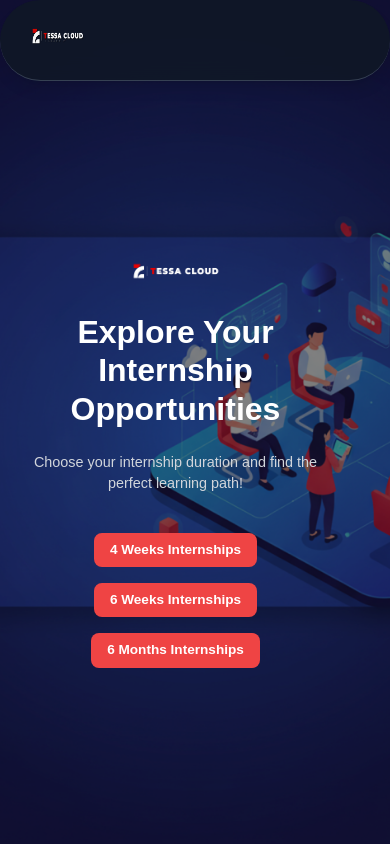
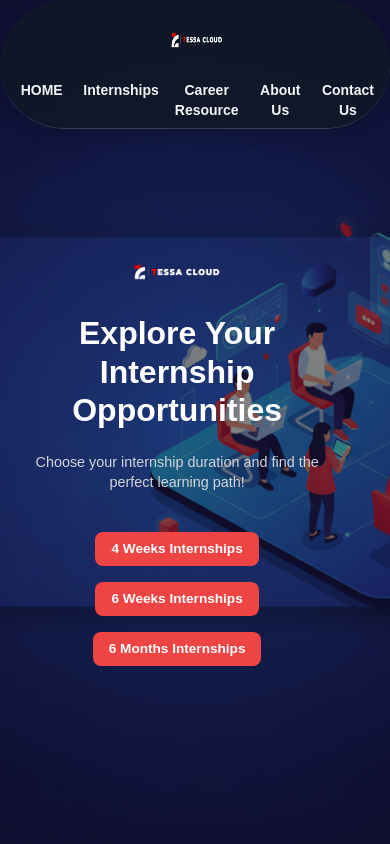
Before and after one commit to roshandsc/FLIM_INDUSTRY_HERO_SECTION, a Next.js app in the folder Intership_Platform/tessa-cloud/: page / in a window 390 px wide. Shown: the top 844 px of the page. Built offline with nearby package versions, Linux system fonts and the light colour scheme.

Commit message:
Add mobile responsiveness to page.jsx

```diff
--- a/Intership_Platform/tessa-cloud/src/app/page.jsx
+++ b/Intership_Platform/tessa-cloud/src/app/page.jsx
@@ -47,73 +47,73 @@
     <div className="min-h-screen bg-gradient-to-b from-gray-900 to-black text-white overflow-x-hidden">
       {/* ------------------------- Header Navigation ------------------------- */}
       <header className="bg-gray-900/95 text-gray-100 shadow-lg fixed top-0 left-0 w-full z-50 backdrop-blur-md border-b border-gray-700 transition-all duration-300 rounded-full">
-        <div className="max-w-2xl mx-auto px-6 py-1 flex flex-wrap items-left justify-left">
-          <div className="flex items-center flex-shrink-0 space-x-2 w-full sm:w-auto mb-2 sm:mb-0">
+        <div className="max-w-2xl mx-auto px-4 sm:px-6 py-2 flex flex-col sm:flex-row items-center justify-between gap-2 sm:gap-0">
+          <div className="flex items-center space-x-2">
             <img
               src="/Tessa_Cloud_Learn_Logo_2-removebg-preview.png"
               alt="Tessa Cloud Logo"
-              className="w-16 h-16 sm:w-20 sm:h-20 md:w-24 md:h-24 object-contain"
+              className="w-16 sm:w-20 md:w-24 h-auto object-contain"
             />
-            <nav className="hidden md:flex space-x-6 text-sm font-semibold text-gray-100">
+          </div>
+          <nav className="flex flex-wrap sm:flex-nowrap justify-center sm:justify-start w-full sm:w-auto gap-4 sm:gap-6 text-sm font-semibold text-gray-100">
             <a
               href="#home"
-                className="relative group hover:text-purple-400 transition-colors duration-300"
+              className="relative group hover:text-purple-400 transition-colors duration-300 flex-1 text-center sm:text-left"
             >
               HOME
               <span className="absolute bottom-0 left-0 w-full h-[2px] bg-purple-400 transform scale-x-0 group-hover:scale-x-100 transition-transform duration-300 origin-left"></span>
             </a>
             <a
               href="#internships"
-                className="relative group hover:text-purple-400 transition-colors duration-300"
+              className="relative group hover:text-purple-400 transition-colors duration-300 flex-1 text-center sm:text-left"
             >
               Internships
               <span className="absolute bottom-0 left-0 w-full h-[2px] bg-purple-400 transform scale-x-0 group-hover:scale-x-100 transition-transform duration-300 origin-left"></span>
             </a>
             <a
               href="#career"
-                className="relative group hover:text-purple-400 transition-colors duration-300"
+              className="relative group hover:text-purple-400 transition-colors duration-300 flex-1 text-center sm:text-left"
             >
               Career Resource
               <span className="absolute bottom-0 left-0 w-full h-[2px] bg-purple-400 transform scale-x-0 group-hover:scale-x-100 transition-transform duration-300 origin-left"></span>
             </a>
             <a
               href="#about"
-                className="relative group hover:text-purple-400 transition-colors duration-300"
+              className="relative group hover:text-purple-400 transition-colors duration-300 flex-1 text-center sm:text-left"
             >
               About Us
               <span className="absolute bottom-0 left-0 w-full h-[2px] bg-purple-400 transform scale-x-0 group-hover:scale-x-100 transition-transform duration-300 origin-left"></span>
             </a>
             <a
               href="#contact"
-                className="relative group hover:text-purple-400 transition-colors duration-300"
+              className="relative group hover:text-purple-400 transition-colors duration-300 flex-1 text-center sm:text-left"
             >
               Contact Us
               <span className="absolute bottom-0 left-0 w-full h-[2px] bg-purple-400 transform scale-x-0 group-hover:scale-x-100 transition-transform duration-300 origin-left"></span>
             </a>
           </nav>
         </div>
-        </div>
       </header>
       {/* ----------------------------- Hero Section ----------------------------- */}
-      <section className="hero-section relative w-full h-screen flex flex-col items-center justify-start text-center overflow-hidden pt-[15vh]">
+      <section className="hero-section relative w-full h-screen flex flex-col items-center justify-start text-center overflow-hidden pt-[15vh] px-4 sm:px-6">
         {/* Background overlay */}
         <div
           className="absolute top-0 left-0 w-full h-full bg-cover bg-center bg-no-repeat filter brightness-50"
           style={{ backgroundImage: "url('/banner_img_ts.png')" }}
         ></div>
 
-        <div className="hero-content relative z-10 flex flex-col items-center gap-6 px-4 w-full max-w-5xl">
+        <div className="hero-content relative z-10 flex flex-col items-center gap-6 w-full max-w-5xl">
           <motion.img
             src="/Tessa Cloud - Logo for Website.png"
             alt="Tessa Cloud Logo"
-            className="mx-auto w-24 sm:w-32 md:w-36"
+            className="mx-auto w-20 sm:w-28 md:w-36 h-auto"
             initial={{ opacity: 0, y: -40 }}
             animate={{ opacity: 1, y: 0 }}
             transition={{ duration: 0.8 }}
           />
 
           <motion.h1
-            className="text-3xl sm:text-4xl md:text-6xl font-bold text-white"
+            className="text-2xl sm:text-4xl md:text-6xl font-bold text-white px-2"
             initial={{ opacity: 0 }}
             animate={{ opacity: 1 }}
             transition={{ delay: 0.5 }}
@@ -122,7 +122,7 @@
           </motion.h1>
 
           <motion.p
-            className="text-sm sm:text-lg md:text-xl text-gray-300 max-w-lg"
+            className="text-xs sm:text-lg md:text-xl text-gray-300 max-w-lg px-2"
             initial={{ opacity: 0 }}
             animate={{ opacity: 1 }}
             transition={{ delay: 0.7 }}
@@ -131,7 +131,7 @@
           </motion.p>
 
           <motion.div
-            className="hero-buttons flex flex-wrap justify-center gap-4 mt-4"
+            className="hero-buttons flex flex-wrap justify-center gap-3 mt-4 max-w-full px-2"
             initial={{ opacity: 0 }}
             animate={{ opacity: 1 }}
             transition={{ delay: 1 }}
@@ -139,7 +139,7 @@
             {Object.keys(internshipData).map((category, i) => (
               <motion.button
                 key={i}
-                className="red-button bg-red-600 hover:bg-red-700 px-4 sm:px-6 py-2 sm:py-3 rounded-lg text-xs sm:text-sm md:text-base font-semibold transition-all duration-300"
+                className="red-button bg-red-600 hover:bg-red-700 px-4 sm:px-6 py-2 sm:py-3 rounded-lg text-xs sm:text-sm md:text-base font-semibold transition-all duration-300 min-w-[140px] sm:min-w-[160px]"
                 onClick={() => handleCategoryClick(category)}
                 whileHover={{ scale: 1.05 }}
                 whileTap={{ scale: 0.95 }}
```
Lines whose indentation alone changed are shown as unchanged.
